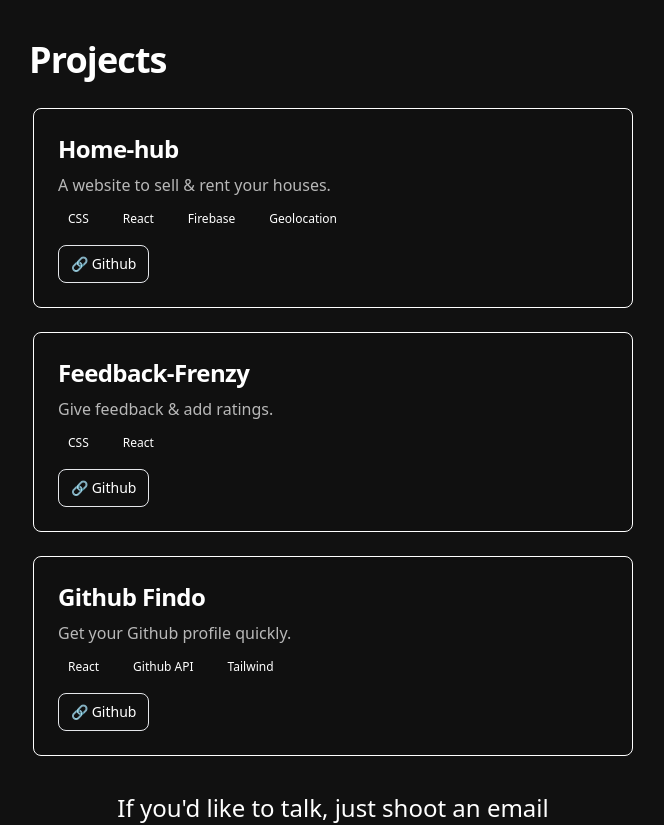
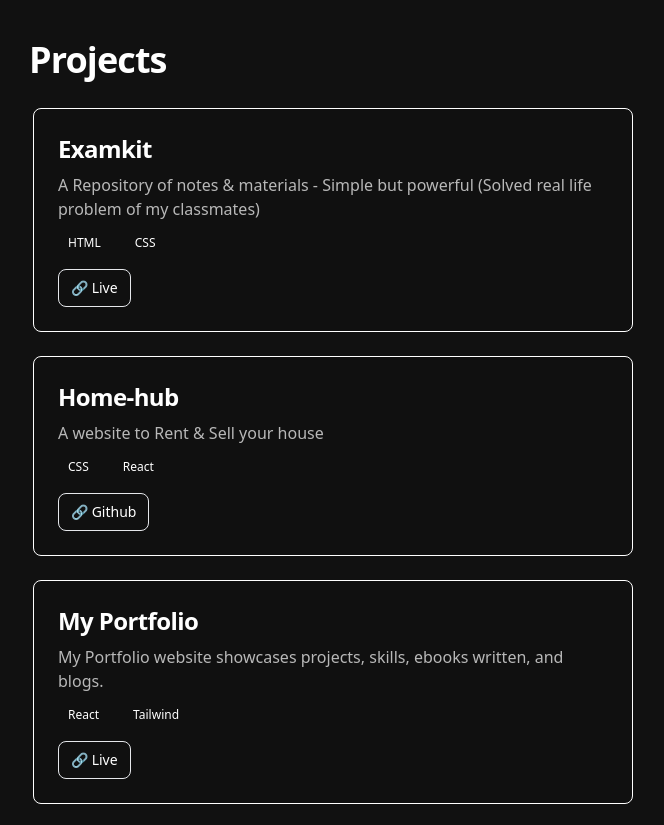
Before and after one commit to junaidapdev/dope-portfolio, a React (Create React App) app: page / in a window 1280 px wide. Shown: the part 300-1125 px from the top of the page, without its empty margins (307-971 px from the left). Built offline with nearby package versions, Linux system fonts and the light colour scheme.

Commit message:
links added

```diff
--- a/src/pages/products.jsx
+++ b/src/pages/products.jsx
@@ -87,7 +87,7 @@ const Products = () => {
                 $3
               </h1>
               <a
-                href="mdjunaidap.gumroad.com/l/kEZkq"
+                href="https://mdjunaidap.notion.site/Goldmine-For-Developers-Designers-Creators-38e53342df6c406a88272aba1a346e93"
                 target="_blank"
                 rel="noopener noreferrer"
               >
@@ -172,7 +172,7 @@ const Products = () => {
                 Free
               </h1>
               <a
-                href="mdjunaidap.gumroad.com/l/fullstack-dev-roadmap"
+                href="https://www.notion.so/mdjunaidap/Clear-Cut-Full-Stack-Developer-Roadmap-2021-300-Resources-8b832a1548d04bcba345c38d3e59a5c9"
                 target="_blank"
                 rel="noopener noreferrer"
               >
@@ -258,7 +258,7 @@ const Products = () => {
                 Free
               </h1>
               <a
-                href="mdjunaidap.gumroad.com/l/qnzyd"
+                href="https://www.notion.so/mdjunaidap/a5b2921835db4b139d5f02dcde2620e6?v=d9361f549e8d4ea4875904ba5de03dd0"
                 target="_blank"
                 rel="noopener noreferrer"
               >
@@ -341,7 +341,7 @@ const Products = () => {
                 Free
               </h1>
               <a
-                href="mdjunaidap.gumroad.com/l/ybewl"
+                href="https://www.notion.so/mdjunaidap/Learn-JavaScript-for-Free-cfac47385d1f4f1d97911273becac93b"
                 target="_blank"
                 rel="noopener noreferrer"
               >
@@ -428,7 +428,7 @@ const Products = () => {
                 Free
               </h1>
               <a
-                href="mdjunaidap.gumroad.com/l/fdqbzi"
+                href="https://www.notion.so/mdjunaidap/72ff307b53414487b1c90fe378c734ca?v=335dd4a12ec5444ab1db2917301bdf98"
                 target="_blank"
                 rel="noopener noreferrer"
               >
--- a/src/sections/Hero.jsx
+++ b/src/sections/Hero.jsx
@@ -3,18 +3,16 @@ import avatar from "../images/avatar.png";
 const Hero = () => {
   return (
     <div className="Hero">
-
-
       <div className="flex flex-col-reverse sm:flex-row items-start">
         <div className="flex flex-col pr-8">
           <h1 className="font-bold text-3xl md:text-5xl tracking-tight mb-1 text-white">
             Mohammed Junaid
           </h1>
-          <h3 className="text:xl text-[#ffffff] mb-4">
-            Developer.
-          </h3>
+          <h3 className="text:xl text-[#ffffff] mb-4">Developer.</h3>
           <p className="text-[#B8B8B8]">
-          I do Web stuff, mostly frontend. Creates content on twitter, has 62k followers on twitter, and building codemarch, have over 40k followers on twitter.
+            I do Web stuff, mostly frontend. Creates content on twitter, has 62k
+            followers on twitter, and building codemarch, have over 40k
+            followers on twitter.
           </p>
           {/* <div>
             <Buttons className="bg-gray-600 gap-2 text-white px-6 ml-0">
@@ -33,7 +31,6 @@ const Hero = () => {
           />
         </div>
       </div>
-
       <div>
         <h3 className="font-bold text-2xl md:text-4xl tracking-tight mt-12 mb-6 text-white">
           {/* <h3 className="font-bold text-2xl md:text-4xl tracking-tight mb-6 text-black"> */}
@@ -44,27 +41,53 @@ const Hero = () => {
             <div className="p-6 gap-4 max-w-2xl items-center bg-[#101010] rounded-lg border border-white">
               <a href="#">
                 <h5 className="mb-2 text-2xl font-bold tracking-tight text-white">
+                  Examkit
+                </h5>
+              </a>
+              <p className="mb-3 font-normal text-[#b8b8b8]">
+                A Repository of notes & materials - Simple but powerful (Solved real life problem of my classmates)
+              </p>
+              <div className="flex flex-wrap gap-1.5">
+                <span className="text-[#ffffff] text-xs font-medium mr-2 px-2.5 py-0.5 rounded ">
+                  HTML
+                </span>
+                <span className="text-black-800 text-xs font-medium mr-2 px-2.5 py-0.5 rounded ">
+                  CSS
+                </span>
+              </div>
+              <div className="flex gap-3 mt-4">
+                {/* <a
+                  href="#"
+                  className="inline-flex items-center border py-2 px-3 text-sm font-small text-center text-white bg-[#101010]  rounded-lg focus:ring-4 focus:outline-none focus:ring-blue-300 hover:border-[#b8b8b8]"
+                >
+                 🚀 Website
+                </a> */}
+                <a
+                  href="https://examkit.netlify.app/"
+                  className="inline-flex items-center border py-2 px-3 text-sm font-small text-center text-white bg-[#101010]  rounded-lg focus:ring-4 focus:outline-none focus:ring-blue-300 hover:border-[#b8b8b8]"
+                >
+                  🔗 Live
+                </a>
+              </div>
+            </div>
+          </div>
+          <div className="p-1 rounded-lg">
+            <div className="p-6 gap-4 max-w-2xl items-center bg-[#101010] rounded-lg border border-white">
+              <a href="#">
+                <h5 className="mb-2 text-2xl font-bold tracking-tight text-white">
                   Home-hub
                 </h5>
               </a>
               <p className="mb-3 font-normal text-[#b8b8b8]">
-                A website to sell & rent your houses.
+                A website to Rent & Sell your house
               </p>
               <div className="flex flex-wrap gap-1.5">
                 <span className="text-[#ffffff] text-xs font-medium mr-2 px-2.5 py-0.5 rounded ">
                   CSS
                 </span>
-                <span className="text-black-800 text-xs font-medium mr-2 px-2.5 py-0.5 rounded ">
+                <span className="text-[#ffffff] text-xs font-medium mr-2 px-2.5 py-0.5 rounded ">
                   React
                 </span>
-                <span className="text-black-800 text-xs font-medium mr-2 px-2.5 py-0.5 rounded ">
-                  Firebase
-                </span>
-                <span className="text-black-800 text-xs font-medium mr-2 px-2.5 py-0.5 rounded ">
-                  Geolocation
-                </span>
-
-
               </div>
               <div className="flex gap-3 mt-4">
                 {/* <a
@@ -86,21 +109,20 @@ const Hero = () => {
             <div className="p-6 gap-4 max-w-2xl items-center bg-[#101010] rounded-lg border border-white">
               <a href="#">
                 <h5 className="mb-2 text-2xl font-bold tracking-tight text-white">
-                  Feedback-Frenzy
+                  My Portfolio
                 </h5>
               </a>
               <p className="mb-3 font-normal text-[#b8b8b8]">
-                Give feedback & add ratings.
+                My Portfolio website showcases projects, skills, ebooks written,
+                and blogs.
               </p>
               <div className="flex flex-wrap gap-1.5">
                 <span className="text-[#ffffff] text-xs font-medium mr-2 px-2.5 py-0.5 rounded ">
-                  CSS
+                  React
                 </span>
                 <span className="text-[#ffffff] text-xs font-medium mr-2 px-2.5 py-0.5 rounded ">
-                  React
+                  Tailwind
                 </span>
-
-
               </div>
               <div className="flex gap-3 mt-4">
                 {/* <a
@@ -110,10 +132,10 @@ const Hero = () => {
                  🚀 Website
                 </a> */}
                 <a
-                  href="https://github.com/junaidapdev/feedback-frenzy"
+                  href="https://www.mohammedjunaid.in/"
                   className="inline-flex items-center border py-2 px-3 text-sm font-small text-center text-white bg-[#101010]  rounded-lg focus:ring-4 focus:outline-none focus:ring-blue-300 hover:border-[#b8b8b8]"
                 >
-                  🔗 Github
+                  🔗 Live
                 </a>
               </div>
             </div>
@@ -122,25 +144,28 @@ const Hero = () => {
             <div className="p-6 gap-4 max-w-2xl items-center bg-[#101010] rounded-lg border border-white">
               <a href="#">
                 <h5 className="mb-2 text-2xl font-bold tracking-tight text-white">
-                  Github Findo
+                  CampGenie
                 </h5>
               </a>
               <p className="mb-3 font-normal text-[#b8b8b8]">
-              Get your Github profile quickly.
+              Campground finder for tourists
               </p>
               <div className="flex flex-wrap gap-1.5">
                 <span className="text-[#ffffff] text-xs font-medium mr-2 px-2.5 py-0.5 rounded ">
-                  React
+                  CSS
                 </span>
                 <span className="text-[#ffffff] text-xs font-medium mr-2 px-2.5 py-0.5 rounded ">
-                  Github API
+                  Bootstrap
                 </span>
                 <span className="text-[#ffffff] text-xs font-medium mr-2 px-2.5 py-0.5 rounded ">
-                  Tailwind
+                  MapBox API
                 </span>
-
-
-
+                <span className="text-[#ffffff] text-xs font-medium mr-2 px-2.5 py-0.5 rounded ">
+                  NodeJS
+                </span>
+                <span className="text-[#ffffff] text-xs font-medium mr-2 px-2.5 py-0.5 rounded ">
+                  MongoDB
+                </span>
               </div>
               <div className="flex gap-3 mt-4">
                 {/* <a
@@ -150,7 +175,7 @@ const Hero = () => {
                  🚀 Website
                 </a> */}
                 <a
-                  href="https://github.com/junaidapdev/Workout-Buddy"
+                  href="https://github.com/junaidapdev/home-hub"
                   className="inline-flex items-center border py-2 px-3 text-sm font-small text-center text-white bg-[#101010]  rounded-lg focus:ring-4 focus:outline-none focus:ring-blue-300 hover:border-[#b8b8b8]"
                 >
                   🔗 Github
@@ -158,8 +183,6 @@ const Hero = () => {
               </div>
             </div>
           </div>
-
-
         </div>
         <p className="md:text-2xl mt-8 justify-center	text-lg flex text-white">
           If you'd like to talk, just shoot an email
```
Lines whose indentation alone changed are shown as unchanged.
